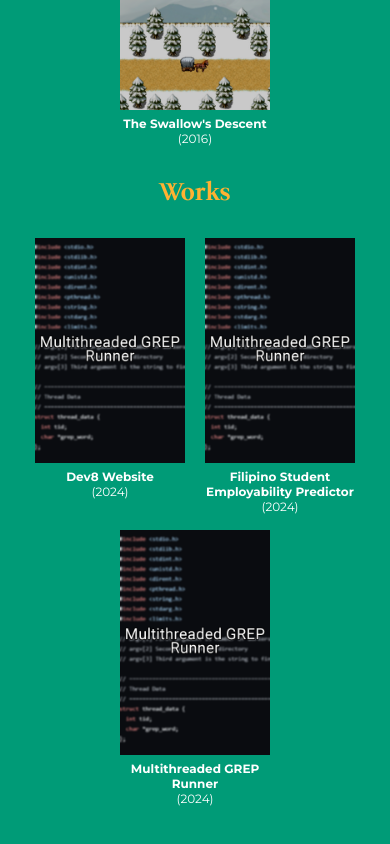
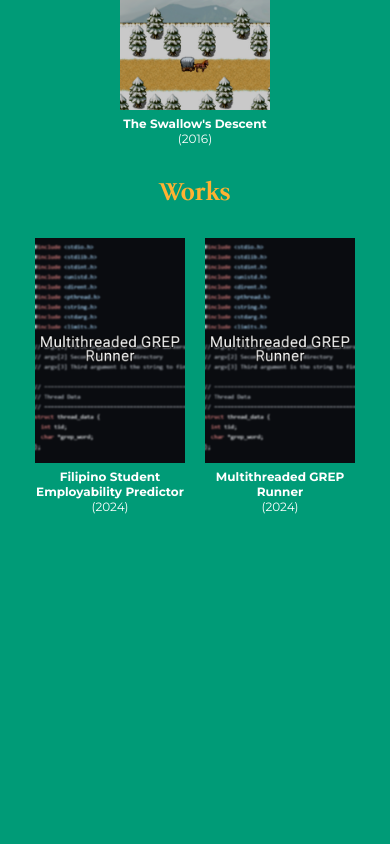
Before and after one commit to FlamingHerb/flamingherb.github.io, a SvelteKit app: page /projects in a window 390 px wide. Shown: the part 863-1707 px from the top of the page. After the commit the page ends 1449 px from the top, so only its background shows below. Built offline with nearby package versions, Linux system fonts and the light colour scheme.

Commit message:
fix: removed a project, for now
* feat: fixed responsive issue with floating navbar

* fix: removed a project, for now

```diff
--- a/src/routes/(app)/projects/+page.svelte
+++ b/src/routes/(app)/projects/+page.svelte
@@ -63,13 +63,13 @@
     </div>
     <h2>Works</h2>
     <div class="mini-container row-direction">
-        <figure>
+        <!-- <figure>
             <img class="poster" src="images/works_poster/mtgr.png" alt="Dev8 Website">
             <figcaption>
               <strong>Dev8 Website</strong><br />
               <span>(2024)</span>
             </figcaption>
-        </figure>
+        </figure> -->
         <figure>
             <img class="poster" src="images/works_poster/mtgr.png" alt="Filipino Student Employability Predictor Poster">
             <figcaption>
```
